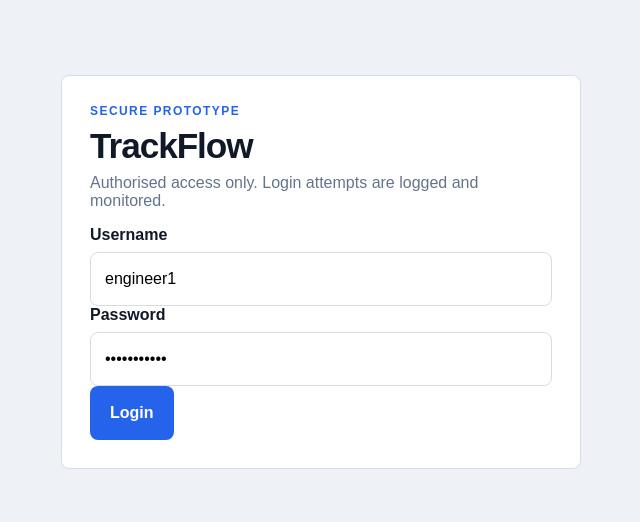
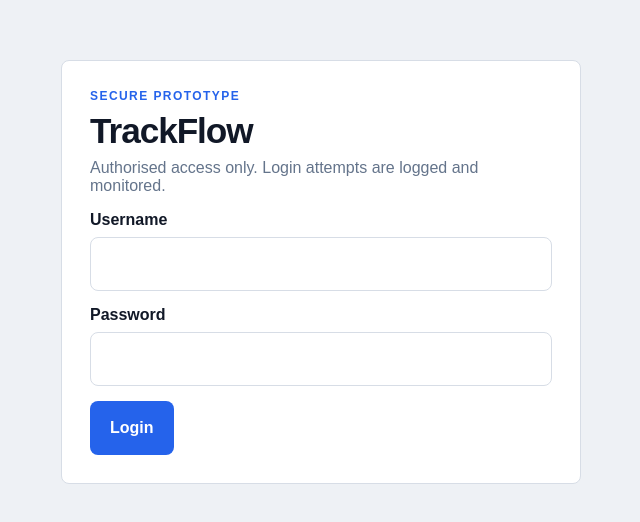
Before and after one commit to domtech05/ar-maintainance-system, a React (Vite) app in the folder frontend/: page / in a window 1280 px wide. Shown: the part 128-650 px from the top of the page, without its empty margins (319-959 px from the left). Built offline with nearby package versions, Linux system fonts and the light colour scheme.

Commit message:
Fixed spacing on login page

```diff
--- a/frontend/src/pages/Login.jsx
+++ b/frontend/src/pages/Login.jsx
@@ -55,7 +55,6 @@ export default function Login() {
                     <label>Username</label>
                     <input
                         name="username"
-                        value={form.username}
                         onChange={updateField}
                         required
                     />
@@ -64,7 +63,6 @@ export default function Login() {
                     <input
                         name="password"
                         type="password"
-                        value={form.password}
                         onChange={updateField}
                         required
                     />
--- a/frontend/src/styles.css
+++ b/frontend/src/styles.css
@@ -58,6 +58,7 @@ button {
     color: white;
     font-weight: 700;
     cursor: pointer;
+    margin-top: 15px;
 }
 
 button:hover {
@@ -84,6 +85,7 @@ label {
     display: block;
     font-weight: 700;
     margin-bottom: 8px;
+    margin-top: 15px;
 }
 
 input:focus,
```
Also changed, not shown: 2 other files (tests, documents, lock files or other folders).
